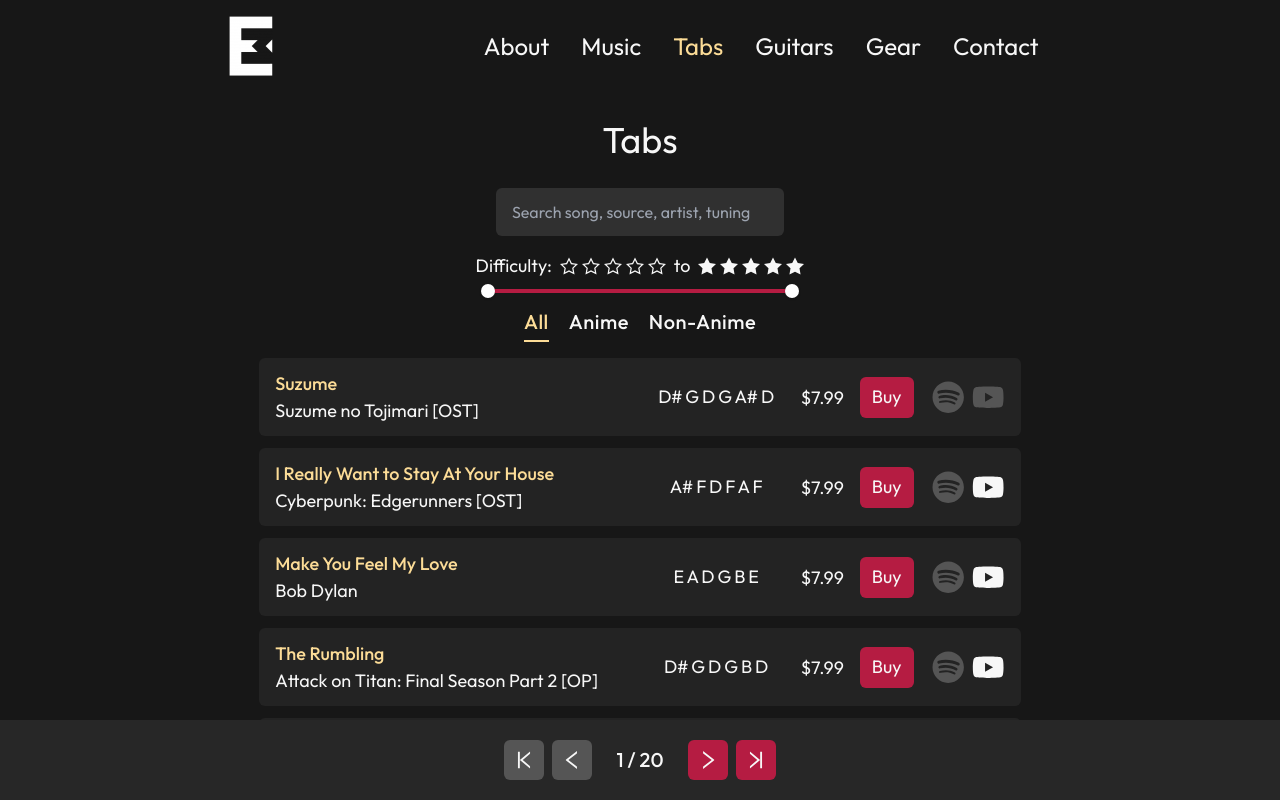
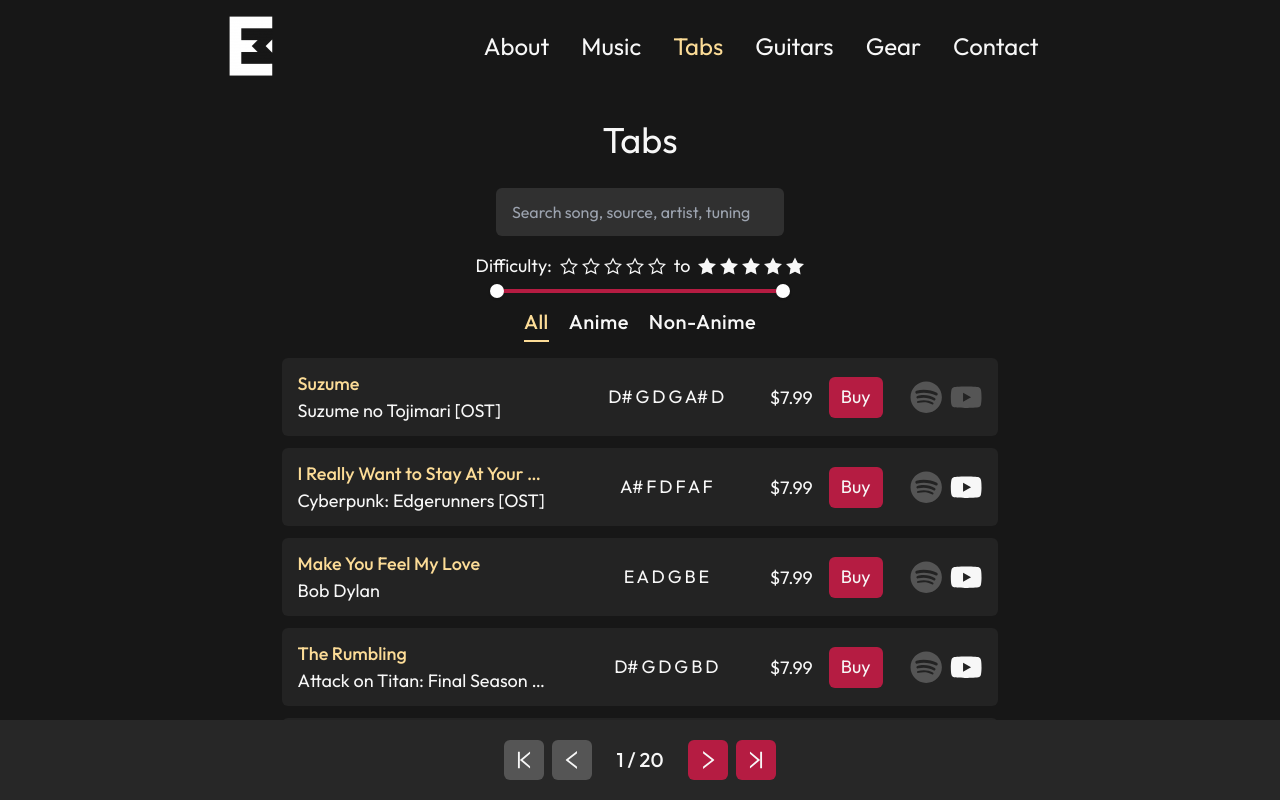
Before and after one commit to robchendev/Guitardex, a Next.js app: page /tabs in a window 1280 px wide. Shown: the top 800 px of the page. Built offline with nearby package versions, Linux system fonts and the light colour scheme.

Commit message:
better desktop tab width and spacing

```diff
--- a/components/TabCard.tsx
+++ b/components/TabCard.tsx
@@ -15,12 +15,12 @@ const TabCard = ({ tab, isDifficultyFilter }: { tab: TabInfo; isDifficultyFilter
         borderRadius: "8px 8px 0px 0px",
       }}
     >
-      <div className="w-full md:w-1/2 pr-8 text-left">
+      <div className="w-full md:w-5/12 pr-8 text-left">
         <Truncate className="font-medium text-gold">{tab.title}</Truncate>
         <Truncate>{tab.source || tab.artist}</Truncate>
         {isDifficultyFilter && <Tab.Difficulty rating={tab.difficulty} hasNum />}
       </div>
-      <div className="hidden md:block w-1/2 text-center">
+      <div className="hidden md:block w-7/12">
         <HStack spacing={0}>
           <p className="w-5/12 text-lg tracking-tight whitespace-pre leading-6">
             {tab.tuning && tab.tuning.strings}
--- a/components/TabMaster.tsx
+++ b/components/TabMaster.tsx
@@ -83,7 +83,7 @@ const TabMaster = ({ tabs, tabsCache }: { tabs: TabInfo[]; tabsCache: TabsCache[
   console.log(result.length);
 
   return (
-    <Container maxW={["100%", "85%"]} p={0}>
+    <Container maxW={["100%", "80%"]} p={0}>
       <Tab.Search search={search} onChange={(e) => setSearch(e.target.value)} />
       <DifficultySlider
         min={difficulty[0]}
```
